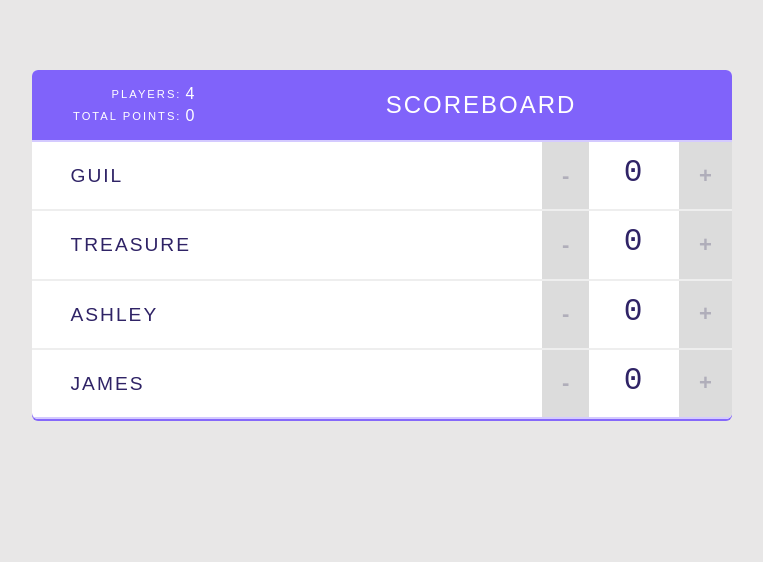
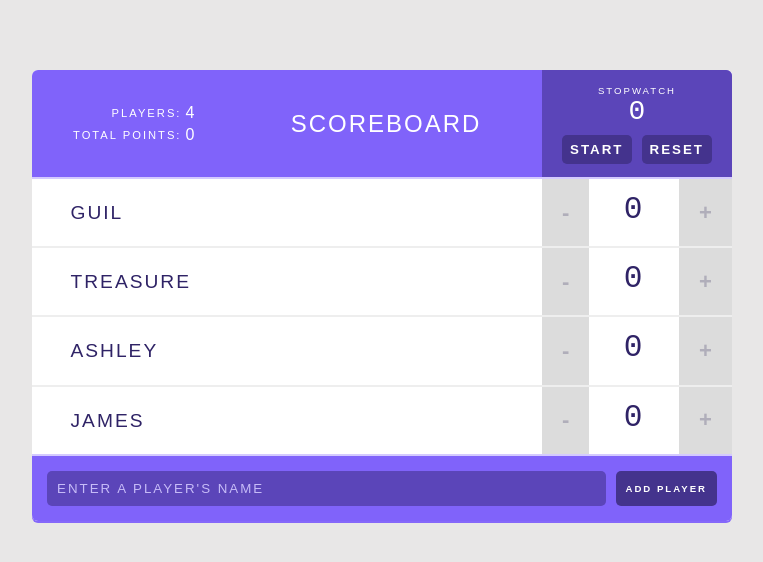
Before and after one commit to lauralouiset/react-scorekeeper, a React (Create React App) app: page / in a window 1280 px wide. Shown: the top 562 px of the page, without its empty margins (258-1021 px from the left). Built offline with nearby package versions, Linux system fonts and the light colour scheme.

Commit message:
Updated search form

```diff
--- /dev/null
+++ b/src/components/AddPlayerForm.js
@@ -0,0 +1,38 @@
+import React, {Component} from 'react';
+
+class AddPlayerForm extends Component{
+
+	state = {
+		value: ''
+	}
+
+	handleValueChange = (e) => {
+		this.setState({value: e.target.value })
+	}
+
+	handleSubmit = (e) => {
+		e.preventDefault();
+		this.props.addPlayer(this.state.value);
+		this.setState({value: ''})
+	}
+
+	render(){
+		return(
+			<form action="" onSubmit={this.handleSubmit}>
+				<input
+					type="text"
+					value={this.state.value}
+					onChange={this.handleValueChange}
+					placeholder="Enter a player's name"
+				/>
+				<input
+					type="submit"
+					value="Add Player"
+				/>
+			</form>
+		)
+	}
+
+}
+
+export default AddPlayerForm;
--- a/src/components/App.js
+++ b/src/components/App.js
@@ -2,6 +2,7 @@
 
 import Header from './Header';
 import Player from './Player';
+import AddPlayerForm from './AddPlayerForm';
 
 
 class App extends Component {
@@ -29,12 +30,30 @@
       }
     ]
   };
+	// player id counter property
+
+	prevPlayerId = 4;
 
   handleScoreChange = (index, delta) => {
 		this.setState( prevState => ({
 			score: prevState.players[index].score += delta
 		}) )
-  };
+	};
+
+	handleAddPlayer = (name) => {
+		this.setState( prevState => {
+			return {
+				players: [
+					...prevState.players,
+					{
+						name: name ,
+						score: 0,
+						id: this.prevPlayerId +=1
+					}
+				]
+			}
+		});
+	}
 
   handleRemovePlayer = id => {
     this.setState(prevState => {
@@ -42,7 +61,8 @@
         players: prevState.players.filter(p => p.id !== id)
       };
     });
-  };
+	};
+
 
   render() {
     return (
@@ -61,6 +81,9 @@
 						changeScore={this.handleScoreChange}
           />
         ))}
+				<AddPlayerForm
+					addPlayer={this.handleAddPlayer}
+				/>
       </div>
     );
   }
--- a/src/components/Header.js
+++ b/src/components/Header.js
@@ -1,11 +1,13 @@
 import React from 'react';
 import Stats from './Stats'
+import Stopwatch from './Stopwatch'
 
 const Header = (props) => {
 	return (
 		<header>
 		<Stats players={props.players}/>
 			<h1>{props.title}</h1>
+			<Stopwatch />
 		</header>
 	);
 }
--- /dev/null
+++ b/src/components/Stopwatch.js
@@ -0,0 +1,58 @@
+import React, {Component} from 'react';
+
+class Stopwatch extends Component{
+	state = {
+		isRunning: false,
+		elapsedTime: 0,
+		previousTime: 0
+	}
+
+	componentDidMount(){
+		this.intervalID = setInterval( () => this.tick(), 100 )
+	}
+
+	tick = () => {
+		if(this.state.isRunning){
+			const now = Date.now();
+			this.setState( prevState => ({
+				previousTime : now,
+				elapsedTime: prevState.elapsedTime + (now - prevState.previousTime)
+			}));
+		}
+	}
+
+	handleStopwatch = () => {
+		this.setState( () => ({
+			isRunning: !this.state.isRunning,
+		}));
+
+		if (!this.state.isRunning) {
+			this.setState()
+		}
+	}
+
+	handleReset = () => {
+		this.setState({
+			elapsedTime: 0
+		})
+	}
+
+	render(){
+		const time = Math.floor(this.state.elapsedTime / 1000);
+		return(
+			<div className="stopwatch">
+				<h2>Stopwatch</h2>
+				<span className="stopwatch-time">
+					{time}
+				</span>
+				<button onClick={this.handleStopwatch}>
+					{this.state.isRunning ? 'Stop' : 'Start'}
+				</button>
+				<button onClick={this.handleReset}>Reset</button>
+			</div>
+		)
+
+	}
+}
+
+export default Stopwatch;
```
